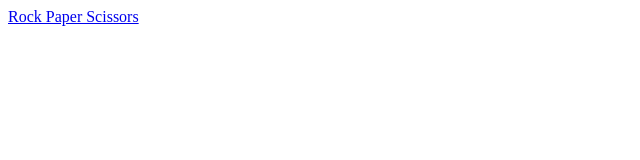
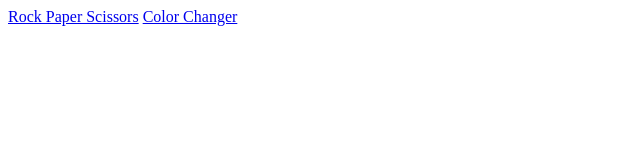
Before and after one commit to pankajsagvekar/javascript-projects, a plain HTML site: page index.html in a window 1280 px wide. Shown: the whole page, without its empty margins (0-640 px from the left). Drawn offline with Linux system fonts and the light colour scheme.

Commit message:
color changer update in index

```diff
--- a/index.html
+++ b/index.html
@@ -7,5 +7,6 @@
 </head>
 <body>
     <a href="rock-paper-scissors/index.html">Rock Paper Scissors</a>
+    <a href="color-changer/index.html">Color Changer</a>
 </body>
 </html>
```
